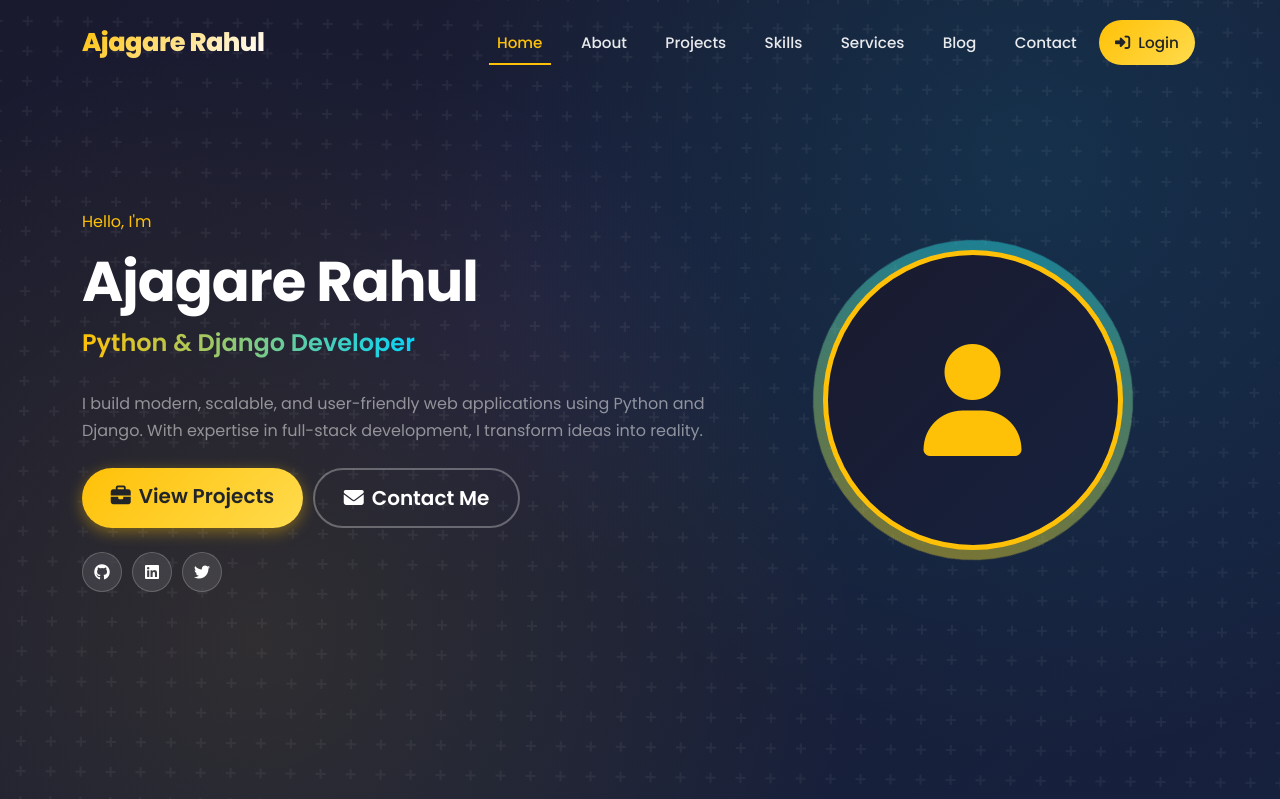
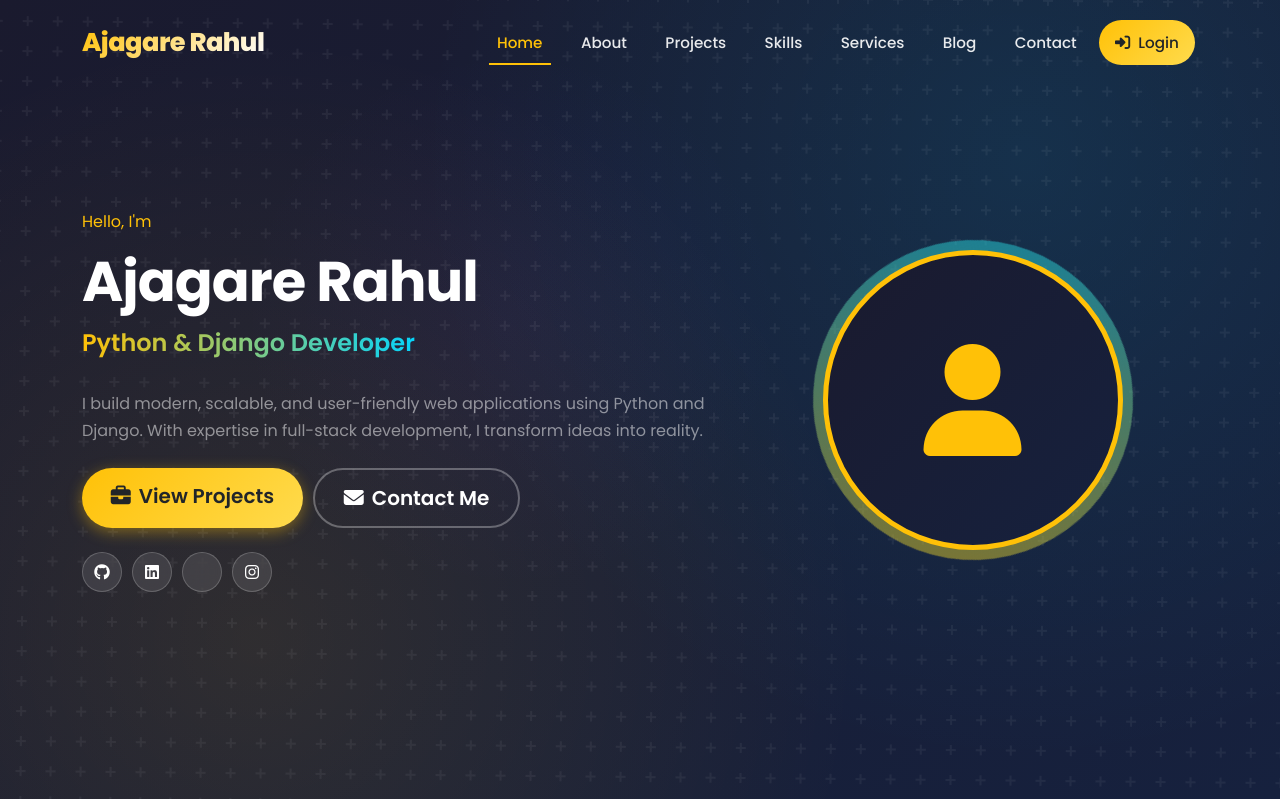
Before and after one commit to AjagareRahul/Freelance_Portfolio, a Django app: page / in a window 1280 px wide. Shown: the top 799 px of the page. Run offline with Django 4.2, Linux system fonts and the light colour scheme; data comes from the database, SQL or seed files in the repository; data that the repository does not hold is empty.

Commit message:
Fixed social media links

```diff
--- a/portfolio/models.py
+++ b/portfolio/models.py
@@ -40,6 +40,7 @@
         ('github', 'GitHub'),
         ('linkedin', 'LinkedIn'),
         ('twitter', 'Twitter'),
+        ('x', 'X (Twitter)'),
         ('instagram', 'Instagram'),
         ('facebook', 'Facebook'),
         ('youtube', 'YouTube'),
--- a/portfolio/templatetags/portfolio_tags.py
+++ b/portfolio/templatetags/portfolio_tags.py
@@ -149,6 +149,7 @@
         'github': 'fab fa-github',
         'linkedin': 'fab fa-linkedin',
         'twitter': 'fab fa-twitter',
+        'x': 'fab fa-x-twitter',
         'instagram': 'fab fa-instagram',
         'facebook': 'fab fa-facebook',
         'youtube': 'fab fa-youtube',
--- a/portfolio/urls.py
+++ b/portfolio/urls.py
@@ -22,7 +22,6 @@
     # Authentication - mapped to main urls.py views
     path('accounts/login/', views.login_view, name='login'),
     path('accounts/logout/', views.logout_view, name='logout'),
-    path('accounts/register/', views.register_view, name='register'),
 
     # Dashboard (requires login)
     path('dashboard/', views.dashboard_view, name='dashboard'),
--- a/rahulportfolio/urls.py
+++ b/rahulportfolio/urls.py
@@ -23,3 +23,7 @@
 if settings.DEBUG:
     urlpatterns += static(settings.MEDIA_URL, document_root=settings.MEDIA_ROOT)
     urlpatterns += static(settings.STATIC_URL, document_root=settings.STATIC_ROOT)
+else:
+    # In production, serve media files using Django's static view
+    from django.views.static import serve
+    urlpatterns += [path('media/<path:path>', serve, {'document_root': settings.MEDIA_ROOT})]
--- a/templates/portfolio/home.html
+++ b/templates/portfolio/home.html
@@ -346,19 +346,22 @@
                 <div class="mt-4" data-aos="fade-up" data-aos-delay="500" style="display: flex; flex-wrap: wrap; gap: 10px;">
                     {% if social_links %}
                         {% for link in social_links|slice:":4" %}
-                            <a href="{{ link.url }}" target="_blank" class="btn btn-outline-light btn-sm rounded-circle social-btn" style="width: 40px; height: 40px; padding: 0;">
+                            <a href="{{ link.url }}" target="_blank" rel="noopener noreferrer" class="btn btn-outline-light btn-sm rounded-circle social-btn" style="width: 40px; height: 40px; padding: 0;">
                                 <i class="{% get_social_icon link.platform %}"></i>
                             </a>
                         {% endfor %}
                     {% else %}
-                        <a href="https://github.com" target="_blank" class="btn btn-outline-light btn-sm rounded-circle social-btn" style="width: 40px; height: 40px; padding: 0;">
+                        <a href="https://github.com/AjagareRahul" target="_blank" rel="noopener noreferrer" class="btn btn-outline-light btn-sm rounded-circle social-btn" style="width: 40px; height: 40px; padding: 0;">
                             <i class="fab fa-github"></i>
                         </a>
-                        <a href="https://linkedin.com" target="_blank" class="btn btn-outline-light btn-sm rounded-circle social-btn" style="width: 40px; height: 40px; padding: 0;">
+                        <a href="https://www.linkedin.com/in/rahul-ajagare-63024b2b1/" target="_blank" rel="noopener noreferrer" class="btn btn-outline-light btn-sm rounded-circle social-btn" style="width: 40px; height: 40px; padding: 0;">
                             <i class="fab fa-linkedin"></i>
                         </a>
-                        <a href="https://twitter.com" target="_blank" class="btn btn-outline-light btn-sm rounded-circle social-btn" style="width: 40px; height: 40px; padding: 0;">
-                            <i class="fab fa-twitter"></i>
+                        <a href="https://x.com/AjagareRahul" target="_blank" rel="noopener noreferrer" class="btn btn-outline-light btn-sm rounded-circle social-btn" style="width: 40px; height: 40px; padding: 0;">
+                            <i class="fab fa-x-twitter"></i>
+                        </a>
+                        <a href="https://www.instagram.com/ajagarerahul" target="_blank" rel="noopener noreferrer" class="btn btn-outline-light btn-sm rounded-circle social-btn" style="width: 40px; height: 40px; padding: 0;">
+                            <i class="fab fa-instagram"></i>
                         </a>
                     {% endif %}
                 </div>
--- a/templates/portfolio/includes/footer.html
+++ b/templates/portfolio/includes/footer.html
@@ -14,21 +14,21 @@
                     <div class="social-links">
                         {% if social_links %}
                             {% for link in social_links %}
-                                <a href="{{ link.url }}" target="_blank" class="social-btn" title="{{ link.platform }}">
+                                <a href="{{ link.url }}" target="_blank" rel="noopener noreferrer" class="social-btn" title="{{ link.platform }}">
                                     <i class="{% get_social_icon link.platform %}"></i>
                                 </a>
                             {% endfor %}
                         {% else %}
-                            <a href="https://github.com" target="_blank" class="social-btn" title="GitHub">
+                            <a href="https://github.com/AjagareRahul" target="_blank" rel="noopener noreferrer" class="social-btn" title="GitHub">
                                 <i class="fab fa-github"></i>
                             </a>
-                            <a href="https://linkedin.com" target="_blank" class="social-btn" title="LinkedIn">
+                            <a href="https://www.linkedin.com/in/rahul-ajagare-63024b2b1/" target="_blank" rel="noopener noreferrer" class="social-btn" title="LinkedIn">
                                 <i class="fab fa-linkedin-in"></i>
                             </a>
-                            <a href="https://twitter.com" target="_blank" class="social-btn" title="Twitter">
-                                <i class="fab fa-twitter"></i>
+                            <a href="https://x.com/AjagareRahul" target="_blank" rel="noopener noreferrer" class="social-btn" title="X">
+                                <i class="fab fa-x-twitter"></i>
                             </a>
-                            <a href="https://instagram.com" target="_blank" class="social-btn" title="Instagram">
+                            <a href="https://www.instagram.com/ajagarerahul" target="_blank" rel="noopener noreferrer" class="social-btn" title="Instagram">
                                 <i class="fab fa-instagram"></i>
                             </a>
                         {% endif %}
--- a/templates/portfolio/login.html
+++ b/templates/portfolio/login.html
@@ -64,9 +64,6 @@
                         </form>
 
                         <div class="text-center mt-4">
-                            <p class="text-muted">Don't have an account?
-                                <a href="{% url 'portfolio:register' %}" class="text-warning text-decoration-none">Sign up</a>
-                            </p>
                             <p class="text-muted">
                                 <a href="{% url 'password_reset' %}" class="text-muted text-decoration-none">Forgot your password?</a>
                             </p>
```
Also changed, not shown: templates/portfolio/contact.html (+8 -5 lines), portfolio/migrations/0002_alter_sociallink_platform.py (added).
